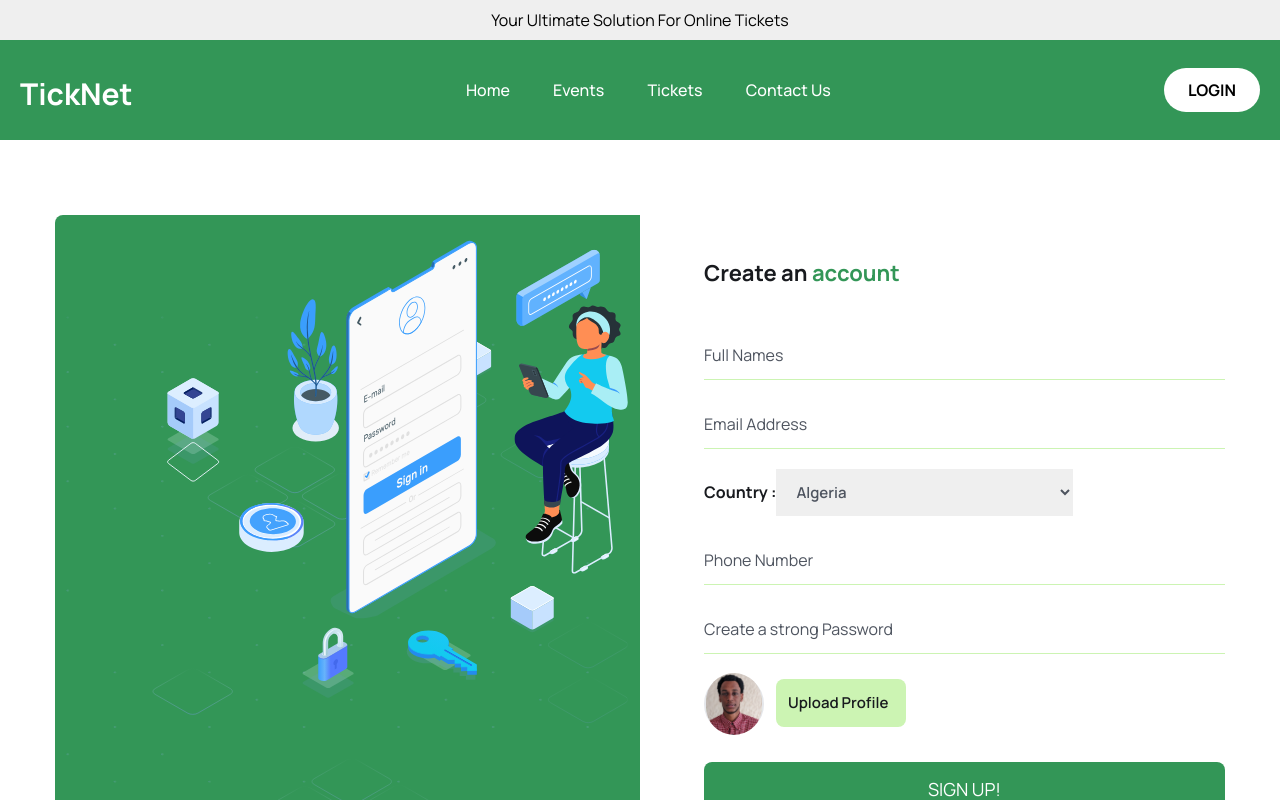
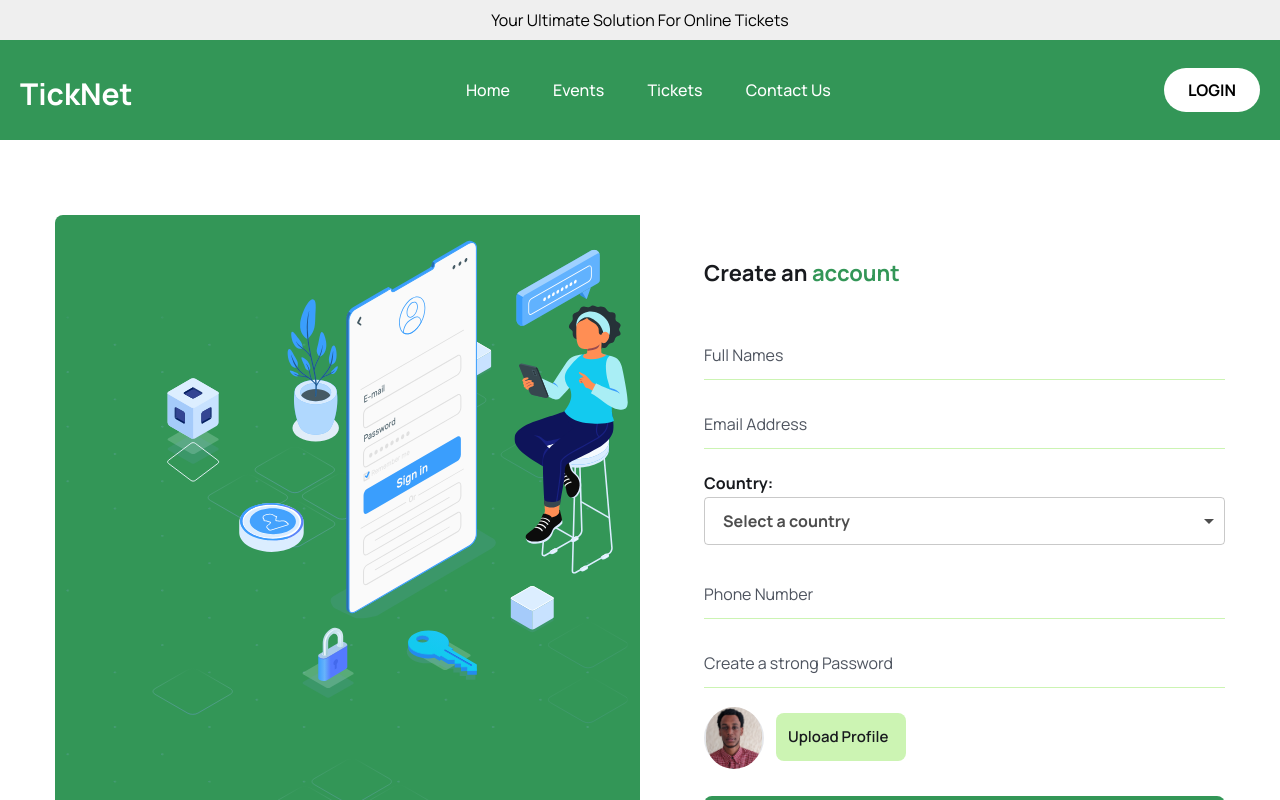
Before and after one commit to faid-terence/Eve-Ease, a React (Vite) app: page /auth/register in a window 1280 px wide. Shown: the top 800 px of the page. Built offline with nearby package versions, Linux system fonts and the light colour scheme.

Commit message:
Country Flags added

```diff
--- a/package.json
+++ b/package.json
@@ -12,6 +12,7 @@
   "dependencies": {
     "react": "^18.2.0",
     "react-dom": "^18.2.0",
+    "react-flags-select": "^2.2.3",
     "react-icons": "^4.12.0",
     "react-router-dom": "^6.21.1",
     "swiper": "^11.0.5"
--- a/src/Data/countries.js
+++ b/src/Data/countries.js
@@ -1,59 +1,14 @@
-const countries = {
-    africa: [
-      "Algeria",
-      "Angola",
-      "Benin",
-      "Botswana",
-      "Burkina Faso",
-      "Burundi",
-      "Cabo Verde",
-      "Cameroon",
-      "Central African Republic",
-      "Chad",
-      "Comoros",
-      "Democratic Republic of the Congo",
-      "Djibouti",
-      "Egypt",
-      "Equatorial Guinea",
-      "Eritrea",
-      "Eswatini",
-      "Ethiopia",
-      "Gabon",
-      "Gambia",
-      "Ghana",
-      "Guinea",
-      "Guinea-Bissau",
-      "Ivory Coast",
-      "Kenya",
-      "Lesotho",
-      "Liberia",
-      "Libya",
-      "Madagascar",
-      "Malawi",
-      "Mali",
-      "Mauritania",
-      "Mauritius",
-      "Morocco",
-      "Mozambique",
-      "Namibia",
-      "Niger",
-      "Nigeria",
-      "Rwanda",
-      "Sao Tome and Principe",
-      "Senegal",
-      "Seychelles",
-      "Sierra Leone",
-      "Somalia",
-      "South Africa",
-      "South Sudan",
-      "Sudan",
-      "Tanzania",
-      "Togo",
-      "Tunisia",
-      "Uganda",
-      "Zambia",
-      "Zimbabwe",
-    ],
-  };
+// countries.js
 
-  export default countries;
+const countries = [
+  { value: "Afghanistan", label: "Afghanistan", isoCode: "AF" },
+  { value: "Albania", label: "Albania", isoCode: "AL" },
+  { value: "Algeria", label: "Algeria", isoCode: "DZ" },
+  { value: "Andorra", label: "Andorra", isoCode: "AD" },
+  { value: "Angola", label: "Angola", isoCode: "AO" },
+  // ... (add more countries)
+  { value: "Zambia", label: "Zambia", isoCode: "ZM" },
+  { value: "Zimbabwe", label: "Zimbabwe", isoCode: "ZW" },
+];
+
+export default countries;
--- a/src/pages/SignUp.jsx
+++ b/src/pages/SignUp.jsx
@@ -4,6 +4,9 @@ import countries from "../Data/countries";
 import signUpImg from "../assets/lsignup.gif";
 import avartar from "../assets/terence 1.png";
 import signUpImgII from "../assets/Signup-svg-2.svg";
+import Flags from "react-flags-select";
+// import 'react-flags-select/css/react-flags-select.css';
+
 
 export const SignUp = () => {
   const [selectedFile, setSelectedFile] = useState(null);
@@ -79,20 +82,13 @@ export const SignUp = () => {
               {/* Updated country input */}
               <div className="mb-5">
                 <label className="text-headingColor font-bold text-[16px] leading-7">
-                  Country :
-                  <select
-                    name="country"
-                    value={formData.country}
-                    onChange={handleInputChange}
-                    className="text-textColor font-semibold text-[15px] leading-7 px-4 py-3 focus:outline-none"
-                  >
-                    {/* Display all countries in Africa */}
-                    {countries.africa.map((country) => (
-                      <option key={country} value={country}>
-                        {country}
-                      </option>
-                    ))}
-                  </select>
+                  Country:
+                  <Flags
+                    selected={formData.country}
+                    options={countries}
+                    onSelect={handleInputChange}
+                    className="flag-select"
+                  />
                 </label>
               </div>
 
```
Also changed, not shown: 1 other file (tests, documents, lock files or other folders).
